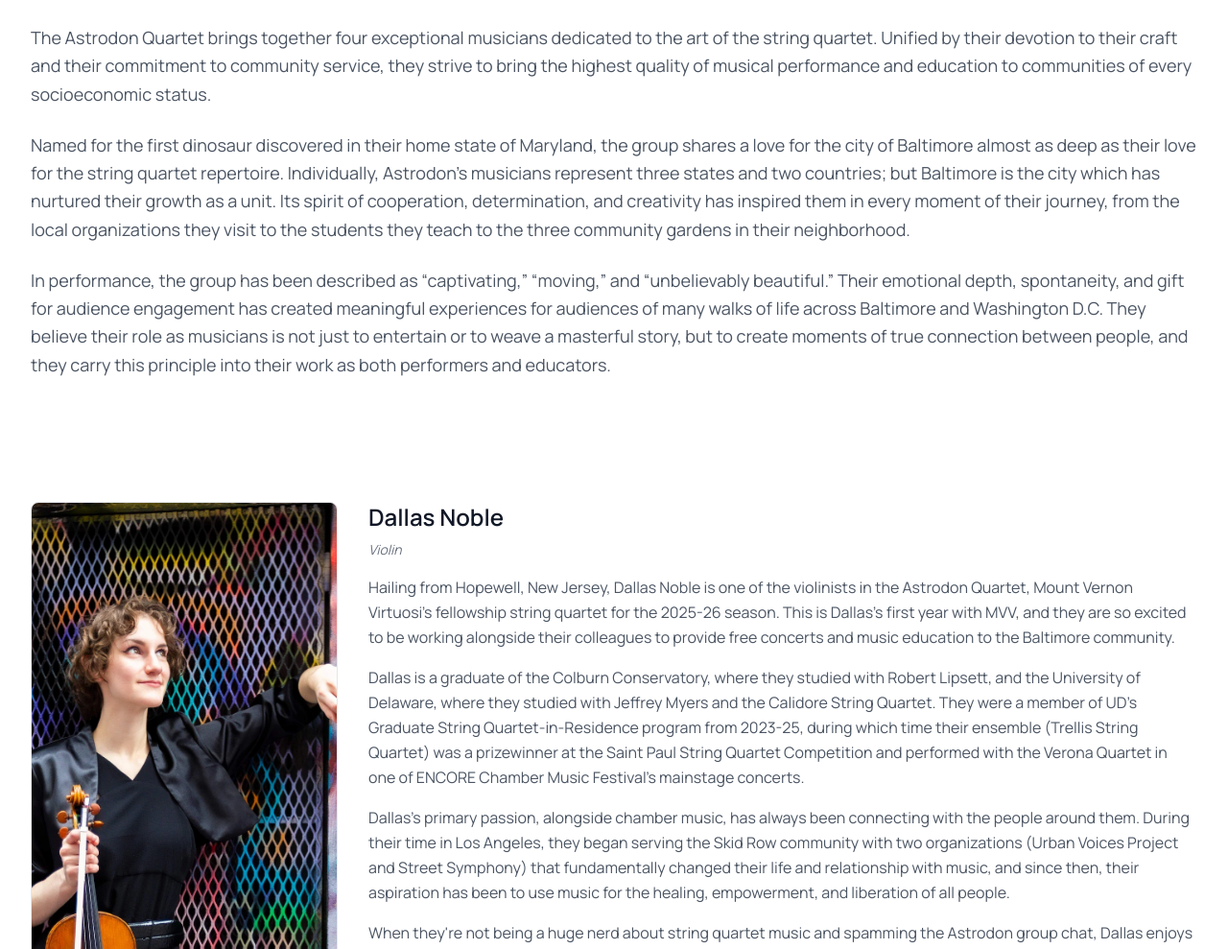
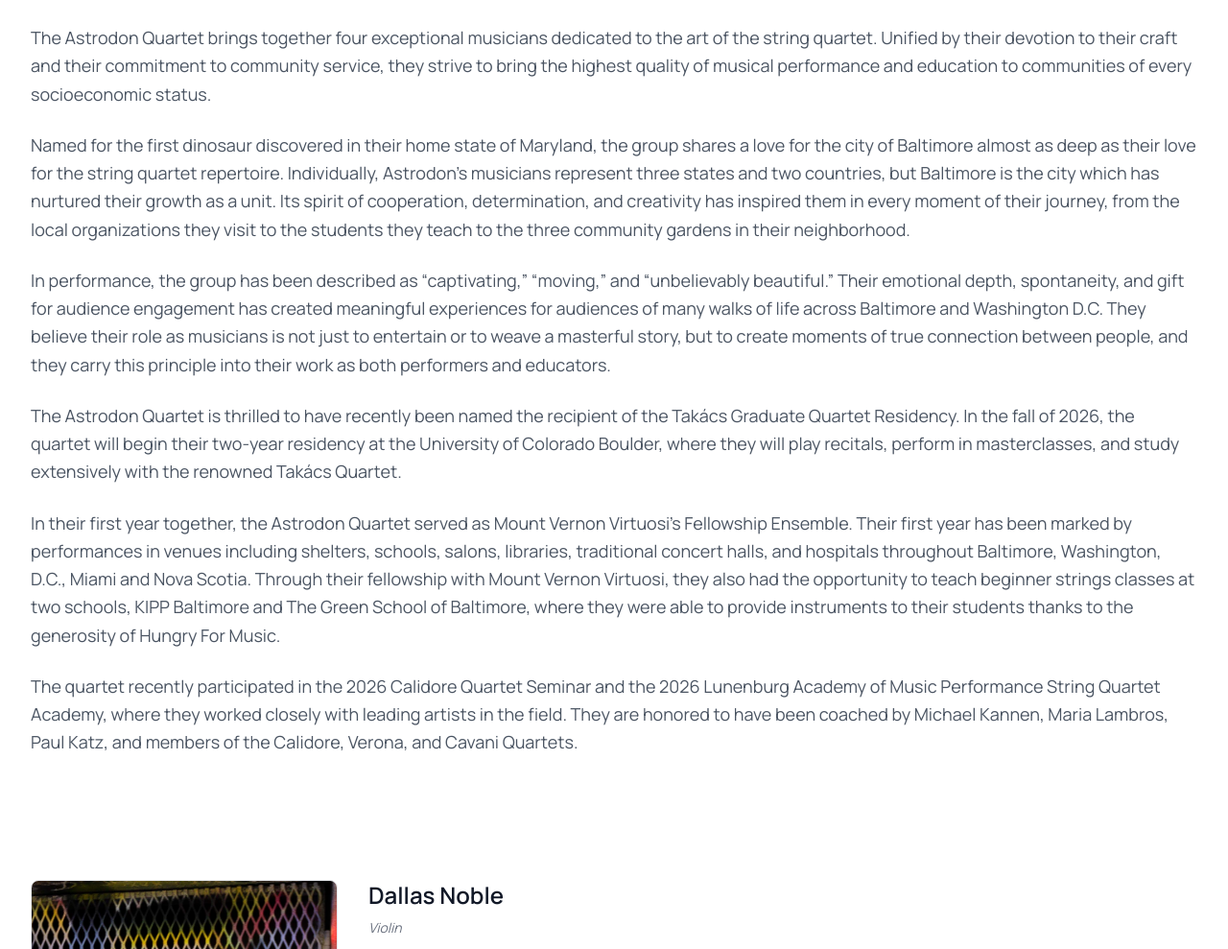
Before and after one commit to timbeccue/astrodon_quartet_website, a website: page about.html in a window 1280 px wide. Shown: the part 1960-2949 px from the top of the page at 96% size. Drawn offline with Linux system fonts and the light colour scheme.

Commit message:
Update about page bio

```diff
--- a/about.html
+++ b/about.html
@@ -88,7 +88,7 @@
                     <p class="text-lg text-gray-600 leading-relaxed">
                         Named for the first dinosaur discovered in their home state of Maryland, the group shares a love for the city of
                         Baltimore almost as deep as their love for the string quartet repertoire. Individually, Astrodon’s musicians represent
-                        three states and two countries; but Baltimore is the city which has nurtured their growth as a unit. Its spirit of
+                        three states and two countries, but Baltimore is the city which has nurtured their growth as a unit. Its spirit of
                         cooperation, determination, and creativity has inspired them in every moment of their journey, from the local
                         organizations they visit to the students they teach to the three community gardens in their neighborhood.
                     </p>
@@ -98,6 +98,24 @@
                         life across Baltimore and Washington D.C. They believe their role as musicians is not just to entertain or to weave a
                         masterful story, but to create moments of true connection between people, and they carry this principle into their work
                         as both performers and educators.
+                    </p>
+                    <p class="text-lg text-gray-600 leading-relaxed">
+                        The Astrodon Quartet is thrilled to have recently been named the recipient of the Takács Graduate Quartet Residency. In
+                        the fall of 2026, the quartet will begin their two-year residency at the University of Colorado Boulder, where they will
+                        play recitals, perform in masterclasses, and study extensively with the renowned Takács Quartet.
+                    </p>
+                    <p class="text-lg text-gray-600 leading-relaxed">
+                        In their first year together, the Astrodon Quartet served as Mount Vernon Virtuosi’s Fellowship Ensemble. Their first year
+                        has been marked by performances in venues including shelters, schools, salons, libraries, traditional concert halls, and
+                        hospitals throughout Baltimore, Washington, D.C., Miami and Nova Scotia. Through their fellowship with Mount Vernon
+                        Virtuosi, they also had the opportunity to teach beginner strings classes at two schools, KIPP Baltimore and The Green
+                        School of Baltimore, where they were able to provide instruments to their students thanks to the generosity of Hungry For
+                        Music.
+                    </p>
+                    <p class="text-lg text-gray-600 leading-relaxed">
+                        The quartet recently participated in the 2026 Calidore Quartet Seminar and the 2026 Lunenburg Academy of Music
+                        Performance String Quartet Academy, where they worked closely with leading artists in the field. They are honored to have
+                        been coached by Michael Kannen, Maria Lambros, Paul Katz, and members of the Calidore, Verona, and Cavani Quartets.
                     </p>
                     </div>
                 </div>
```
